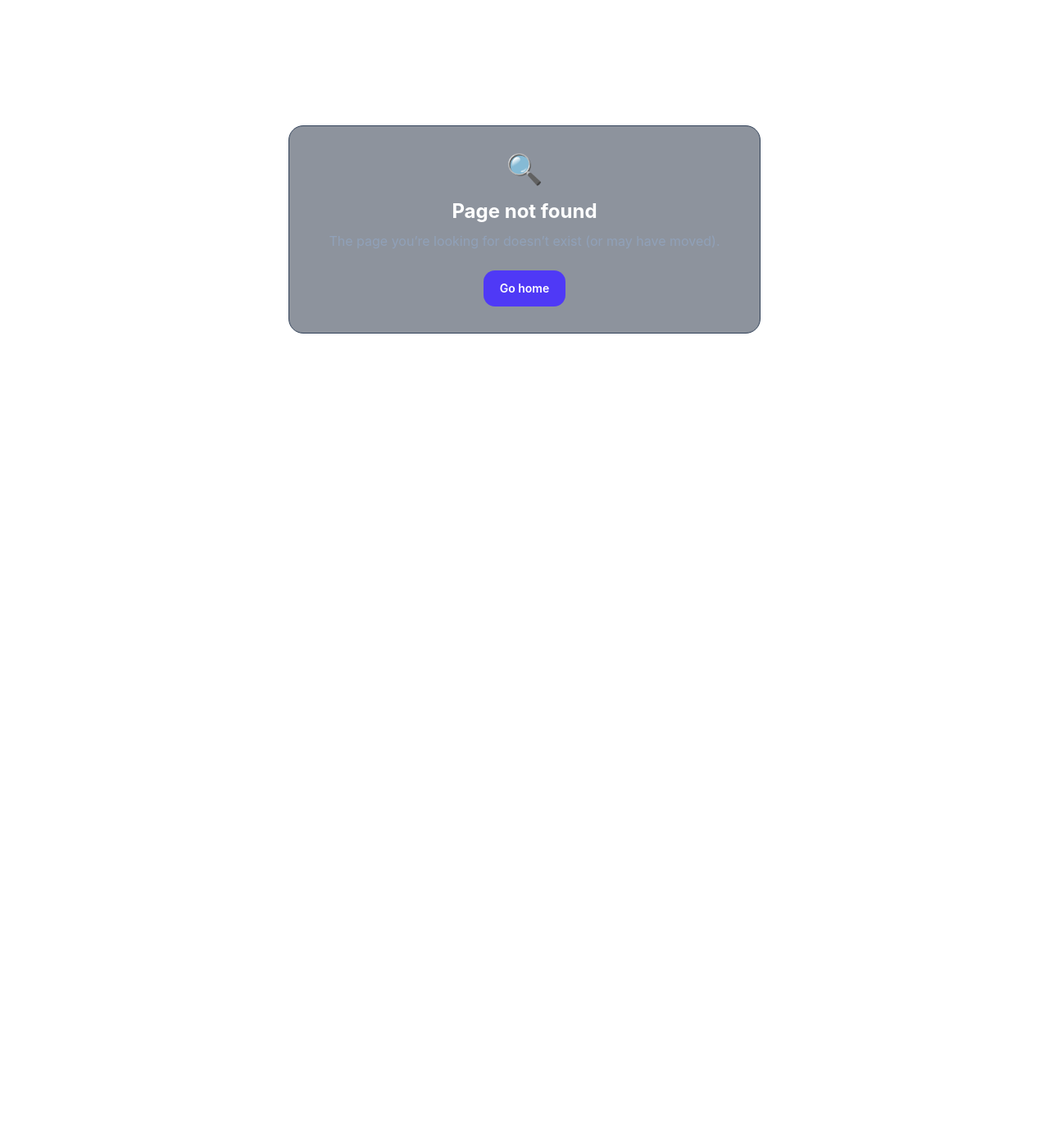
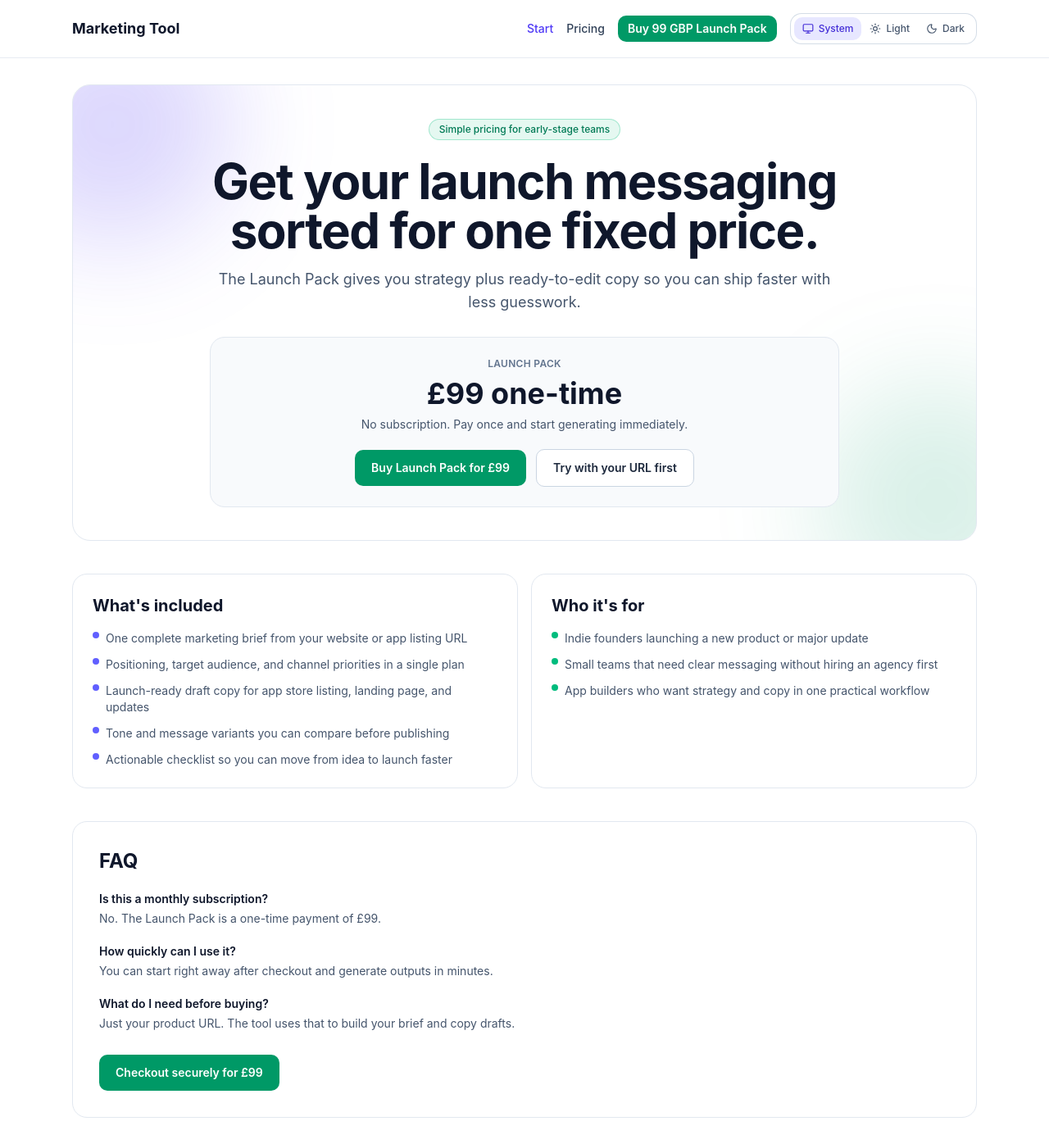
Before and after one commit to molty-assistant/marketing-tool, a Next.js app: page /pricing in a window 1280 px wide. Before the commit this address had no page. Shown: the whole page at 82% size. Before the commit the page ends 800 px from the top, so only its background shows below. Built offline with nearby package versions, Linux system fonts and the light colour scheme.

Commit message:
Add marketing pricing page for £99 Launch Pack

```diff
--- a/src/app/(marketing)/layout.tsx
+++ b/src/app/(marketing)/layout.tsx
@@ -30,6 +30,12 @@ export default function MarketingLayout({
             >
               Start
             </Link>
+            <Link
+              href="/pricing"
+              className="text-slate-700 hover:text-slate-900 font-medium transition-colors dark:text-slate-300 dark:hover:text-white"
+            >
+              Pricing
+            </Link>
             <a
               href="https://buy.stripe.com/6oU28t1uwbKY0lx8vt0Ny00"
               target="_blank"
--- /dev/null
+++ b/src/app/(marketing)/pricing/page.tsx
@@ -0,0 +1,121 @@
+import type { Metadata } from 'next';
+import Link from 'next/link';
+
+const STRIPE_LAUNCH_PACK_URL = 'https://buy.stripe.com/6oU28t1uwbKY0lx8vt0Ny00';
+
+export const metadata: Metadata = {
+  title: 'Pricing — £99 Launch Pack',
+  description: 'See what is included in the one-time £99 Launch Pack and start generating launch-ready marketing assets.',
+};
+
+export default function PricingPage() {
+  return (
+    <div className="w-full">
+      <section className="relative overflow-hidden rounded-3xl border border-slate-200 bg-white p-6 sm:p-10 dark:border-slate-800 dark:bg-[#0d1117]">
+        <div className="absolute inset-0 pointer-events-none">
+          <div className="absolute -top-24 -left-24 h-72 w-72 rounded-full bg-indigo-600/20 blur-3xl" />
+          <div className="absolute -bottom-24 -right-24 h-72 w-72 rounded-full bg-emerald-600/15 blur-3xl" />
+        </div>
+
+        <div className="relative mx-auto max-w-3xl text-center">
+          <p className="inline-flex items-center rounded-full border border-emerald-500/30 bg-emerald-500/10 px-3 py-1 text-xs font-medium text-emerald-700 dark:text-emerald-200">
+            Simple pricing for early-stage teams
+          </p>
+          <h1 className="mt-5 text-4xl sm:text-6xl font-bold tracking-tight text-slate-900 dark:text-white">
+            Get your launch messaging sorted for one fixed price.
+          </h1>
+          <p className="mt-4 text-base sm:text-lg text-slate-600 dark:text-slate-300">
+            The Launch Pack gives you strategy plus ready-to-edit copy so you can ship faster with less guesswork.
+          </p>
+
+          <div className="mt-7 rounded-2xl border border-slate-200 bg-slate-50 p-5 sm:p-6 dark:border-slate-700/60 dark:bg-slate-900/60">
+            <p className="text-xs font-semibold uppercase tracking-wide text-slate-500 dark:text-slate-400">Launch Pack</p>
+            <p className="mt-2 text-4xl font-bold text-slate-900 dark:text-white">£99 one-time</p>
+            <p className="mt-2 text-sm text-slate-600 dark:text-slate-400">No subscription. Pay once and start generating immediately.</p>
+            <div className="mt-5 flex flex-col items-center justify-center gap-3 sm:flex-row">
+              <a
+                href={STRIPE_LAUNCH_PACK_URL}
+                target="_blank"
+                rel="noreferrer"
+                className="inline-flex w-full items-center justify-center rounded-lg bg-emerald-600 px-5 py-3 text-sm font-semibold text-white transition-colors hover:bg-emerald-500 sm:w-auto"
+              >
+                Buy Launch Pack for £99
+              </a>
+              <Link
+                href="/"
+                className="inline-flex w-full items-center justify-center rounded-lg border border-slate-300 bg-white px-5 py-3 text-sm font-semibold text-slate-800 transition-colors hover:bg-slate-100 dark:border-slate-700 dark:bg-slate-900 dark:text-slate-200 dark:hover:bg-slate-800 sm:w-auto"
+              >
+                Try with your URL first
+              </Link>
+            </div>
+          </div>
+        </div>
+      </section>
+
+      <section className="mt-10 grid gap-4 sm:grid-cols-2">
+        <div className="rounded-2xl border border-slate-200 bg-white p-6 dark:border-slate-800 dark:bg-slate-900/40">
+          <h2 className="text-xl font-bold text-slate-900 dark:text-white">What&apos;s included</h2>
+          <ul className="mt-4 space-y-3 text-sm text-slate-600 dark:text-slate-300">
+            {[
+              'One complete marketing brief from your website or app listing URL',
+              'Positioning, target audience, and channel priorities in a single plan',
+              'Launch-ready draft copy for app store listing, landing page, and updates',
+              'Tone and message variants you can compare before publishing',
+              'Actionable checklist so you can move from idea to launch faster',
+            ].map((item) => (
+              <li key={item} className="flex items-start gap-2">
+                <span className="mt-0.5 h-2 w-2 rounded-full bg-indigo-500" aria-hidden="true" />
+                <span>{item}</span>
+              </li>
+            ))}
+          </ul>
+        </div>
+
+        <div className="rounded-2xl border border-slate-200 bg-white p-6 dark:border-slate-800 dark:bg-slate-900/40">
+          <h2 className="text-xl font-bold text-slate-900 dark:text-white">Who it&apos;s for</h2>
+          <ul className="mt-4 space-y-3 text-sm text-slate-600 dark:text-slate-300">
+            {[
+              'Indie founders launching a new product or major update',
+              'Small teams that need clear messaging without hiring an agency first',
+              'App builders who want strategy and copy in one practical workflow',
+            ].map((item) => (
+              <li key={item} className="flex items-start gap-2">
+                <span className="mt-0.5 h-2 w-2 rounded-full bg-emerald-500" aria-hidden="true" />
+                <span>{item}</span>
+              </li>
+            ))}
+          </ul>
+        </div>
+      </section>
+
+      <section className="mt-10 rounded-2xl border border-slate-200 bg-white p-6 sm:p-8 dark:border-slate-800 dark:bg-slate-900/40">
+        <h2 className="text-2xl font-bold text-slate-900 dark:text-white">FAQ</h2>
+        <div className="mt-5 space-y-5 text-sm text-slate-600 dark:text-slate-300">
+          <div>
+            <h3 className="font-semibold text-slate-900 dark:text-white">Is this a monthly subscription?</h3>
+            <p className="mt-1">No. The Launch Pack is a one-time payment of £99.</p>
+          </div>
+          <div>
+            <h3 className="font-semibold text-slate-900 dark:text-white">How quickly can I use it?</h3>
+            <p className="mt-1">You can start right away after checkout and generate outputs in minutes.</p>
+          </div>
+          <div>
+            <h3 className="font-semibold text-slate-900 dark:text-white">What do I need before buying?</h3>
+            <p className="mt-1">Just your product URL. The tool uses that to build your brief and copy drafts.</p>
+          </div>
+        </div>
+
+        <div className="mt-7">
+          <a
+            href={STRIPE_LAUNCH_PACK_URL}
+            target="_blank"
+            rel="noreferrer"
+            className="inline-flex items-center justify-center rounded-lg bg-emerald-600 px-5 py-3 text-sm font-semibold text-white transition-colors hover:bg-emerald-500"
+          >
+            Checkout securely for £99
+          </a>
+        </div>
+      </section>
+    </div>
+  );
+}
```
